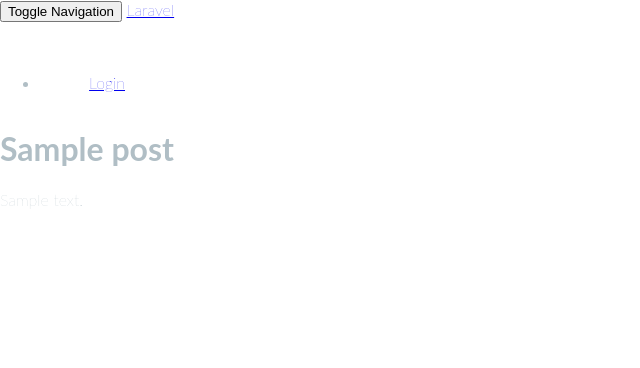
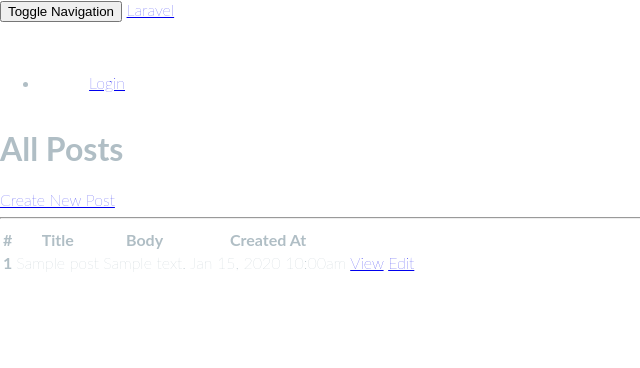
Before and after one commit to alsemffp82/martin, a Laravel app: page /posts in a window 1280 px wide. Shown: the top 368 px of the page, without its empty margins (0-640 px from the left). Run offline with Laravel 8, Linux system fonts and the light colour scheme; tables that the repository leaves empty hold one stand-in row (values such as "Sample post"); style sheets or scripts are compiled from the project's sources; settings files or empty folders that the repository lacks are supplied; some libraries are stand-ins or nearby versions.

Commit message:
all posts blade

```diff
--- a/resources/assets/sass/app.scss
+++ b/resources/assets/sass/app.scss
@@ -7,7 +7,7 @@
 
 // Bootstrap
 @import "node_modules/bootstrap-sass/assets/stylesheets/bootstrap-sprockets";
-@import "~bootstrap-sass/assets/stylesheets/bootstrap";
+@import "node_modules/bootstrap-sass/assets/stylesheets/bootstrap";
 
 //home
 @import "home";
--- a/resources/views/posts/index.blade.php
+++ b/resources/views/posts/index.blade.php
@@ -1,11 +1,48 @@
 @extends('layouts.app')
+
+@section('title', '| All Posts')
 
 @section('content')
     <div class="row">
-        @foreach( $posts as $post )
+        <div class="col-md-10">
+            <h1>All Posts</h1>
+        </div>
+        <div class="col-md-2">
+            <a href="{{ route('posts.create') }}" class="btn btn-lg btn-block btn-primary">Create New Post</a>
+        </div>
+        <div class="col-md-12">
+            <hr>
+        </div>
+
+        {{--  @foreach( $posts as $post )
             <h1>{{ $post->title }}</h1>
             <p>{{ $post->body }}</p>
             <br>
-        @endforeach
+        @endforeach  --}}
+    </div>
+    <div class="row">
+        <div class="col-md-12">
+            <table class="table">
+                <thead>
+                    <th>#</th>
+                    <th>Title</th>
+                    <th>Body</th>
+                    <th>Created At</th>
+                    <th></th>
+                </thead>
+
+                <tbody>
+                    @foreach( $posts as $post)
+                        <tr>
+                            <th>{{ $post->id }}</th>
+                            <td>{{ $post->title }}</td>
+                            <td>{{ substr($post->body, 0, 50) }}{{ strlen($post->body) > 50 ? "..." : "" }}</td>
+                            <td>{{ date( 'M j, Y h:ia', strtotime($post->created_at)) }}</td>
+                            <td><a href="{{ route('posts.show', $post->id) }}" class="btn btn-default">View</a> <a href="{{ route('posts.edit', $post->id) }}" class="btn btn-default">Edit</a></td>
+                        </tr>
+                    @endforeach
+                </tbody>
+            </table>
+        </div>
     </div>
 @endsection
```
